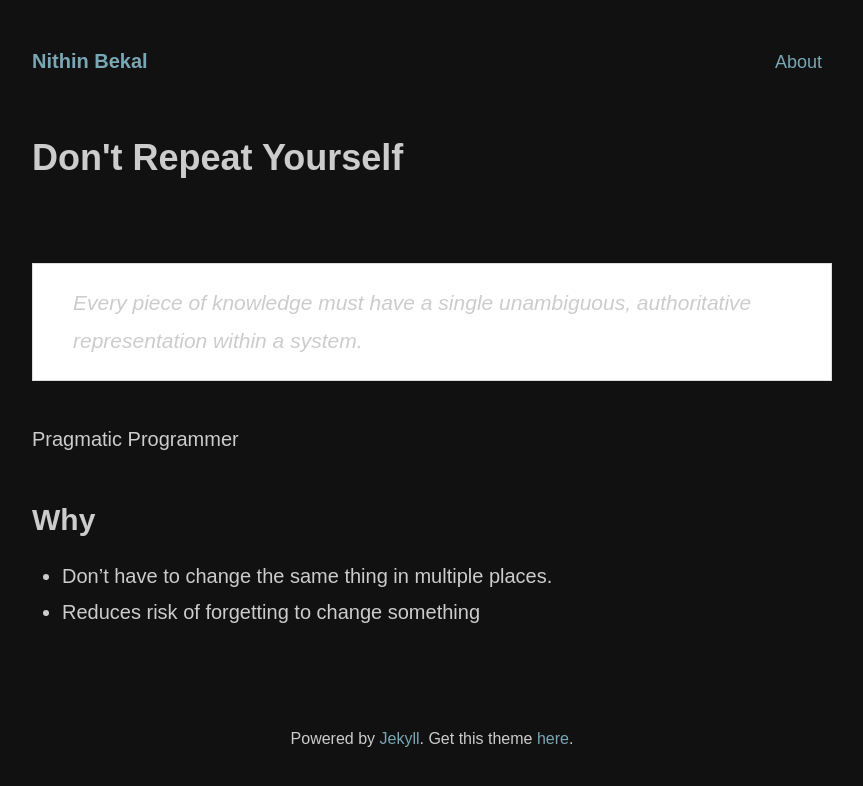
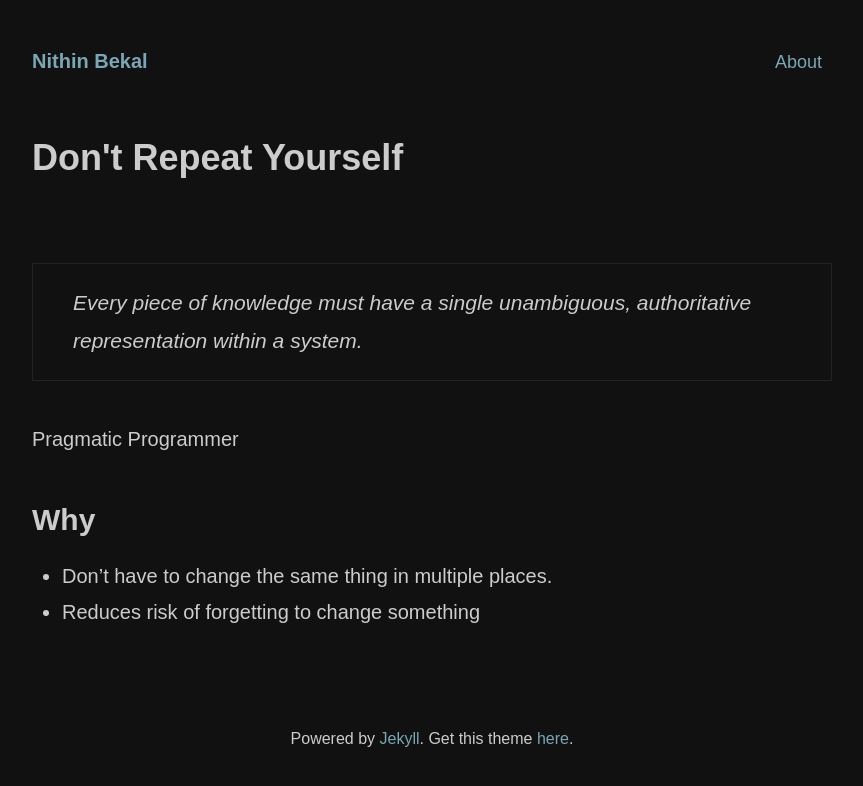
Before and after one commit to nithinbekal/nithinbekal.github.io, a Jekyll site: the page built from notes/dry.md, in a window 1280 px wide. Shown: the top 786 px of the page, without its empty margins (208-1071 px from the left). Built offline with Jekyll 4.4.1, drawn with Linux system fonts in a browser that asks for light colours.

Commit message:
Fix blockquote baclground

```diff
--- a/_sass/site.scss
+++ b/_sass/site.scss
@@ -148,8 +148,8 @@ a:hover { text-decoration: underline; }
 }
 
 .site .post .content blockquote {
-  background: #fff;
-  border: 1px solid #ddd;
+  background: #111;
+  border: 1px solid #222;
   font-size: 1.05em;
   font-style: italic;
   line-height: 1.8em;
```
